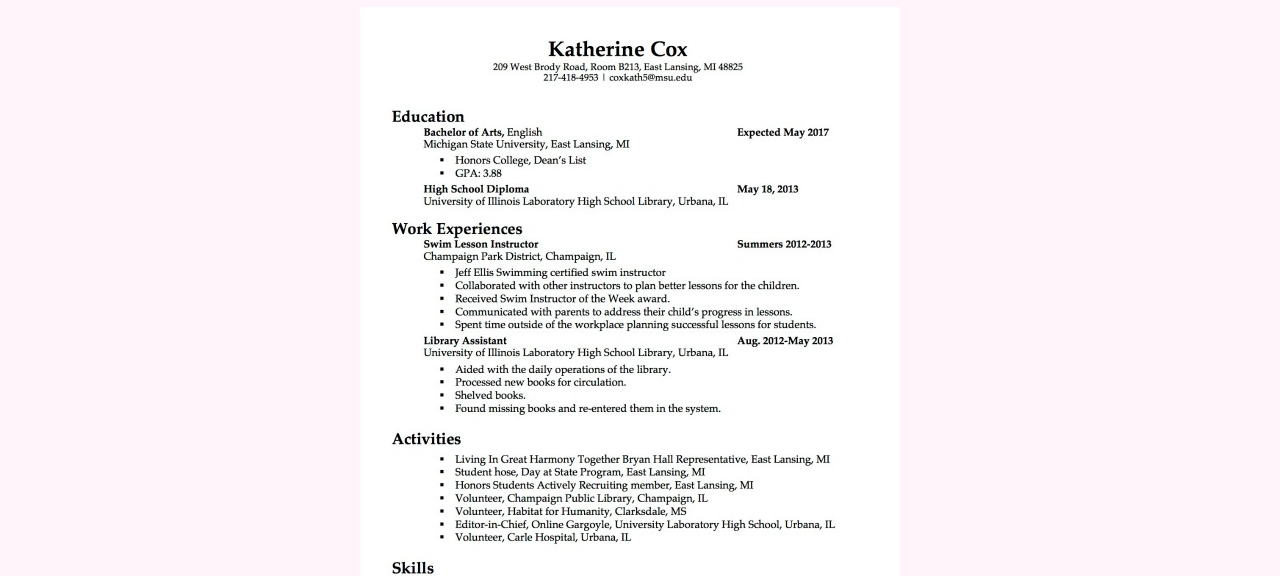
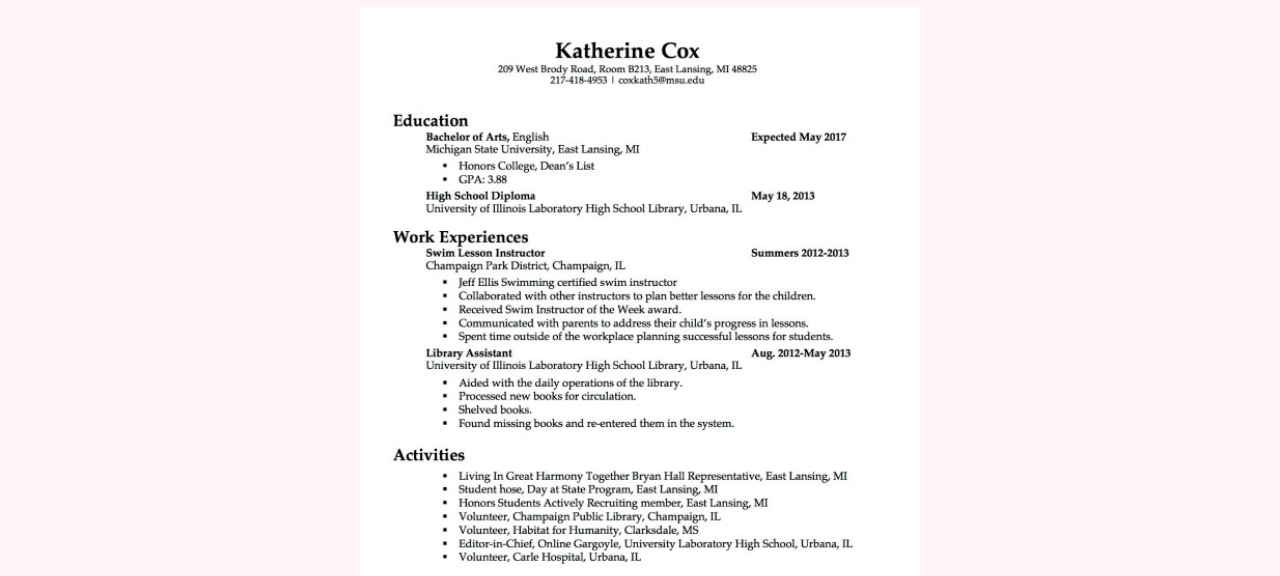
Before and after one commit to ktecox/portfolio, a plain HTML site: page resume.html in a window 1280 px wide. Shown: the part 256-832 px from the top of the page. Drawn offline with Linux system fonts and the light colour scheme.

Commit message:
slightly bigger pic

```diff
--- a/resume.html
+++ b/resume.html
@@ -29,7 +29,7 @@
 	</nav>
 
 <section>
-<a href="resume.pdf"><img src="resume_pic.jpg" /></a>
+<a href="resume.pdf"><img src="resume_pic2.jpg" /></a>
 </section>
 
 	<footer>
```
Also changed, not shown: resume_pic2.jpg (added).
